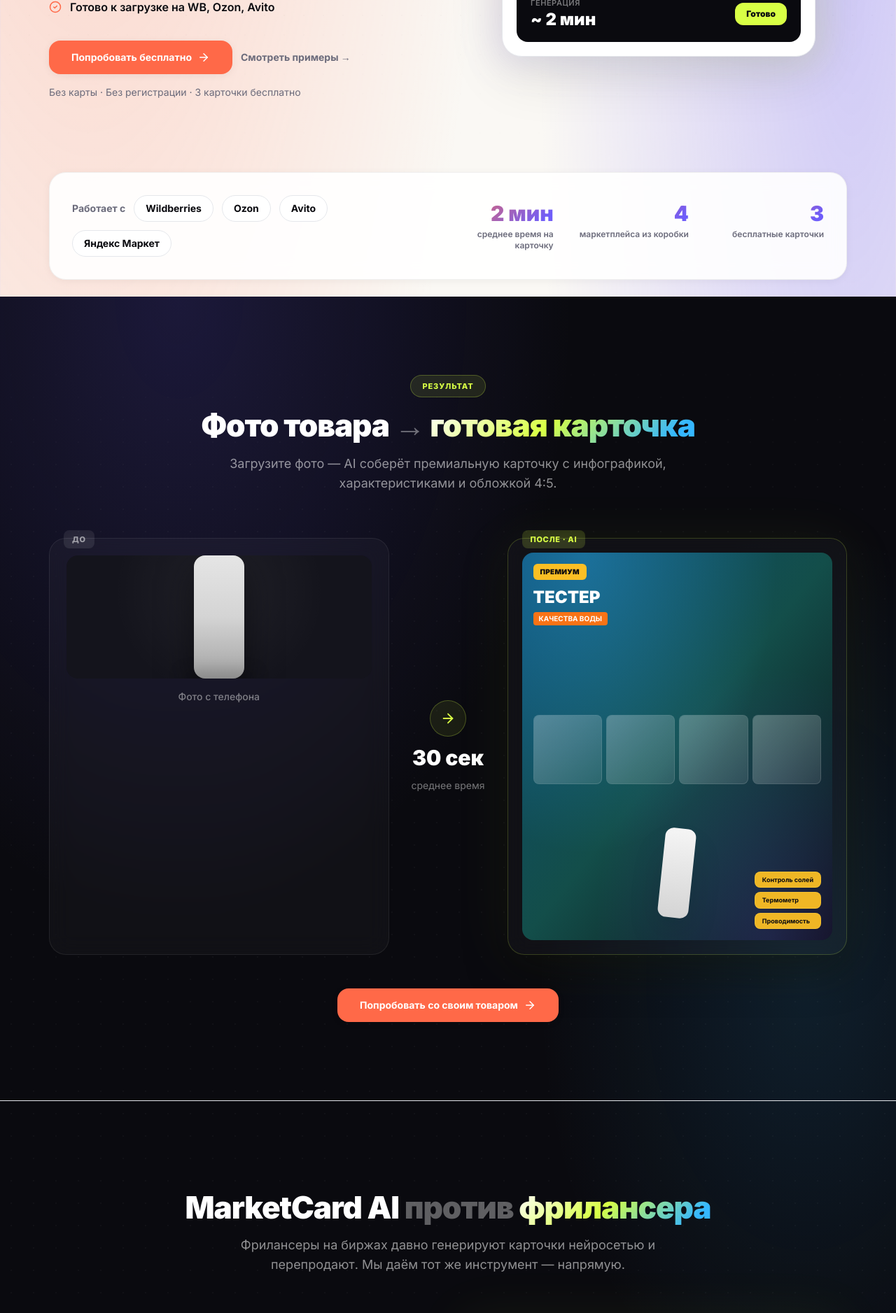
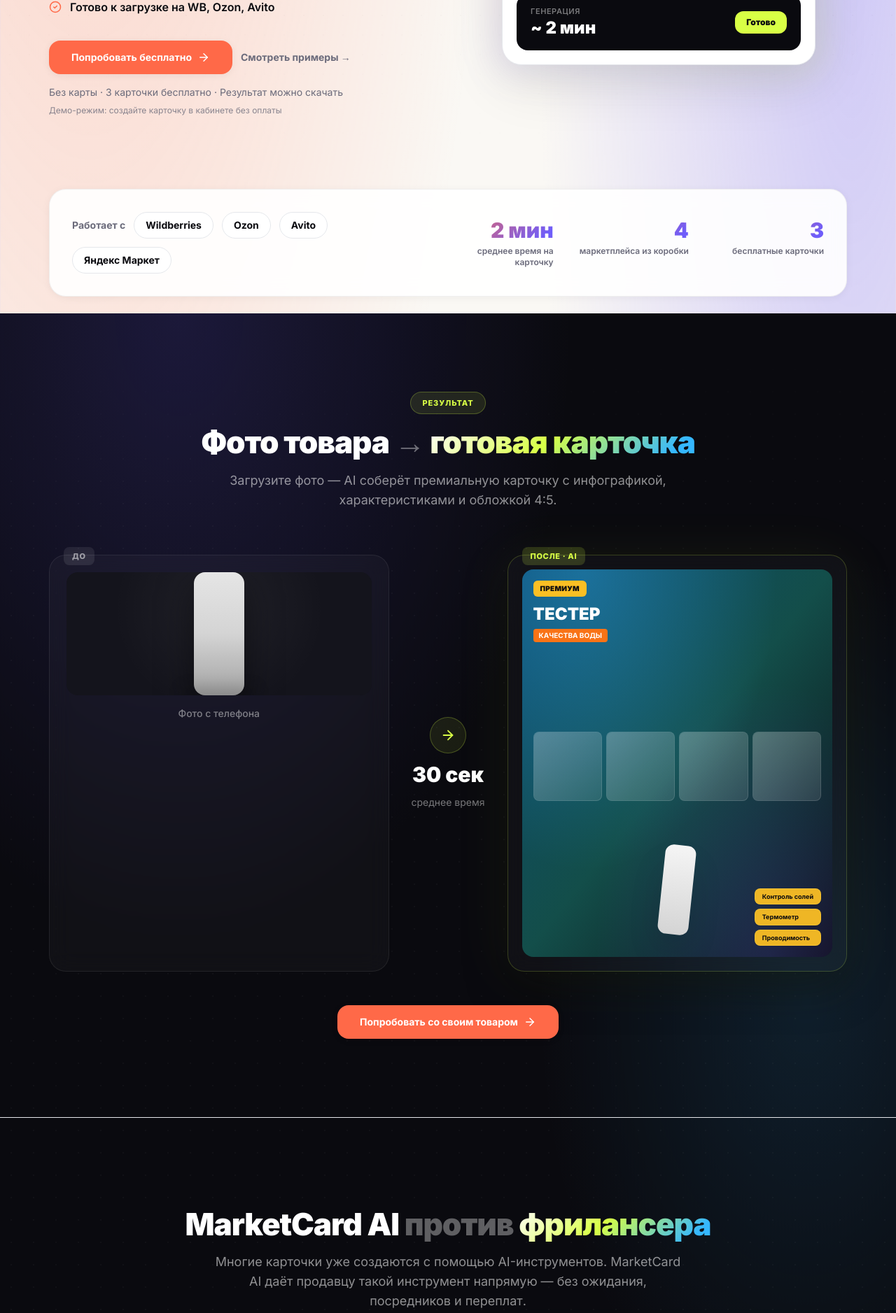
Before and after one commit to hochuspat247/wb, a Next.js app: page / in a window 1280 px wide. Shown: the part 580-2457 px from the top of the page at 70% size. Built offline with nearby package versions, Linux system fonts and the light colour scheme.

Commit message:
Polish landing copy for ads and fix cabinet first paint.

```diff
--- a/components/FinalCta.tsx
+++ b/components/FinalCta.tsx
@@ -34,7 +34,7 @@ export function FinalCta() {
                   </Button>
                 </Link>
               </div>
-              <p className="mt-6 text-sm text-white/40">Без карты · Без регистрации · Результат сразу</p>
+              <p className="mt-6 text-sm text-white/40">Без карты · 3 карточки бесплатно · Результат можно скачать</p>
             </div>
           </div>
         </Reveal>
--- a/components/Hero.tsx
+++ b/components/Hero.tsx
@@ -68,7 +68,8 @@ export function Hero() {
                 Смотреть примеры →
               </Link>
             </div>
-            <p className="mt-4 text-sm text-muted">Без карты · Без регистрации · 3 карточки бесплатно</p>
+            <p className="mt-4 text-sm text-muted">Без карты · 3 карточки бесплатно · Результат можно скачать</p>
+            <p className="mt-2 text-xs text-muted/80">Демо-режим: создайте карточку в кабинете без оплаты</p>
           </Reveal>
         </div>
 
--- a/components/HowItWorks.tsx
+++ b/components/HowItWorks.tsx
@@ -28,7 +28,7 @@ export function HowItWorks() {
     <section className="py-20 md:py-28" id="how">
       <div className="section-shell">
         <SectionHeader
-          description="Весь процесс — в личном кабинете. Без регистрации, первые карточки бесплатно."
+          description="Весь процесс — в личном кабинете. Первые 3 карточки бесплатно, без привязки карты."
           kicker="Как это работает"
           title={
             <>
--- a/components/PricingSection.tsx
+++ b/components/PricingSection.tsx
@@ -9,7 +9,7 @@ const plans = [
     price: "0 ₽",
     period: "навсегда",
     description: "Попробуйте и оцените результат",
-    features: ["3 карточки в месяц", "Тексты и SEO", "HTML-обложка", "Скачивание PNG"],
+    features: ["3 карточки в месяц", "Тексты и SEO", "Базовая обложка 4:5", "Скачивание PNG"],
     cta: "Начать бесплатно",
     highlighted: false
   },
@@ -18,7 +18,7 @@ const plans = [
     price: "990 ₽",
     period: "в месяц",
     description: "Для активных продавцов на маркетплейсах",
-    features: ["Безлимит карточек", "AI-обложки", "Все стили", "Приоритетная генерация", "История в кабинете"],
+    features: ["100 карточек в месяц", "AI-обложки", "Все стили", "Приоритетная генерация", "История в кабинете"],
     cta: "Выбрать тариф",
     highlighted: true
   },
--- a/components/VsFreelancerSection.tsx
+++ b/components/VsFreelancerSection.tsx
@@ -8,7 +8,7 @@ const freelancerCons = [
   ["300 — 1 500 ₽ за карточку", "Цена зависит от настроения и загрузки"],
   ["1 — 3 дня ожидания", "Очередь, правки, согласования"],
   ["Правки за доплату", "Каждая итерация — время и деньги"],
-  ["Часто используют AI", "Генерируют то же самое и перепродают"],
+  ["Зависимость от исполнителя", "Сроки и качество на его стороне"],
   ["Непредсказуемое качество", "Зависит от навыков исполнителя"]
 ];
 
@@ -16,7 +16,7 @@ const ourPros = [
   ["от 0 ₽ за карточку", "3 бесплатно, далее — фиксированный тариф"],
   ["~ 2 минуты", "Результат мгновенно, без очередей"],
   ["Перегенерация бесплатно", "Не понравился стиль — создайте снова"],
-  ["Тот же AI, но напрямую", "Без наценки посредника"],
+  ["AI-инструмент у вас", "Без посредников и переплат"],
   ["Стабильный премиум-уровень", "Промпты написаны профессионалами"]
 ];
 
@@ -25,7 +25,7 @@ export function VsFreelancerSection() {
     <section className="dark-section-inner border-t border-white/6 py-20 md:py-28">
       <div className="section-shell">
         <SectionHeader
-          description="Фрилансеры на биржах давно генерируют карточки нейросетью и перепродают. Мы даём тот же инструмент — напрямую."
+          description="Многие карточки уже создаются с помощью AI-инструментов. MarketCard AI даёт продавцу такой инструмент напрямую — без ожидания, посредников и переплат."
           theme="dark"
           title={
             <>
--- a/components/cabinet/CabinetApp.tsx
+++ b/components/cabinet/CabinetApp.tsx
@@ -45,16 +45,14 @@ function getPresetLabel(preset?: string) {
 }
 
 export function CabinetApp() {
-  const [mounted, setMounted] = useState(false);
   const [tab, setTab] = useState<Tab>("dashboard");
   const [cards, setCards] = useState<ProductCardResult[]>([]);
   const [profileName, setProfileName] = useState("Продавец");
-  const [editName, setEditName] = useState("");
+  const [editName, setEditName] = useState("Продавец");
   const [selected, setSelected] = useState<ProductCardResult | null>(null);
   const [sidebarOpen, setSidebarOpen] = useState(false);
 
   useEffect(() => {
-    setMounted(true);
     setCards(getHistory());
     const profile = getProfile();
     setProfileName(profile.name);
@@ -109,17 +107,6 @@ export function CabinetApp() {
     if (card.generatedImageBase64 && card.generatedImageMimeType) {
       downloadBase64Image(card.generatedImageBase64, card.generatedImageMimeType, "marketcard-ai.png");
     }
-  }
-
-  if (!mounted) {
-    return (
-      <div className="cabinet-bg grid min-h-screen place-items-center">
-        <div className="flex flex-col items-center gap-4">
-          <div className="h-12 w-12 animate-spin rounded-full border-2 border-mint/30 border-t-mint" />
-          <p className="text-sm font-semibold text-white/50">Загружаем кабинет…</p>
-        </div>
-      </div>
-    );
   }
 
   const nav = [
```
